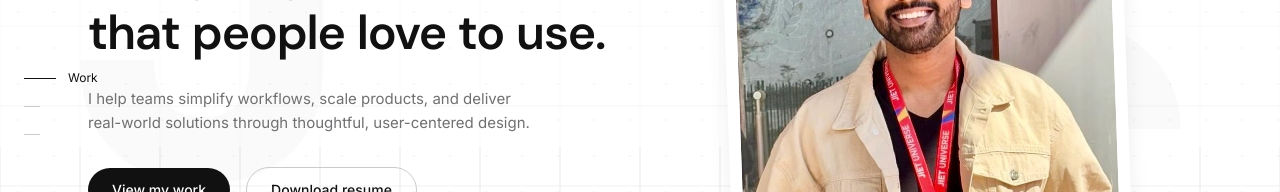
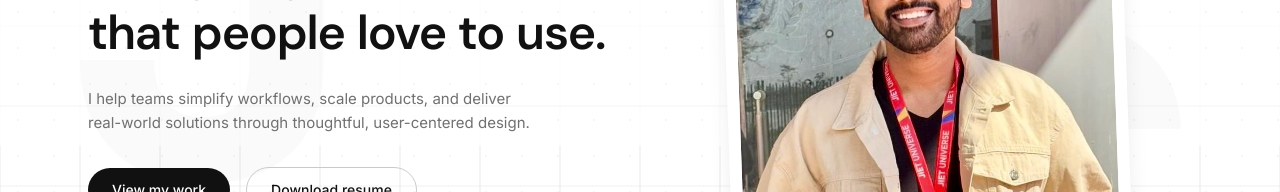
Before and after one commit to Jai-Sankhla/portfolio-website, a Next.js app: page / in a window 1280 px wide. Shown: the part 294-486 px from the top of the page. Built offline with nearby package versions, Linux system fonts and the light colour scheme.

Commit message:
remove: homepage TOC entirely

```diff
--- a/src/app/page.tsx
+++ b/src/app/page.tsx
@@ -5,20 +5,15 @@ import ProjectStack from "@/components/ProjectStack";
 import TestimonialGrid from "@/components/TestimonialGrid";
 import ScrollReveal from "@/components/ScrollReveal";
 import MagneticWrapper from "@/components/MagneticWrapper";
-import PageTOC from "@/components/PageTOC";
 import { site } from "@/data/site";
 
 export default function Home() {
   return (
     <>
       <HeroSection />
-      <div data-section-index="0">
-        <ProjectStack />
-      </div>
-      <div data-section-index="1">
-        <TestimonialGrid />
-      </div>
-      <section data-section-index="2" className="py-16 md:py-20">
+      <ProjectStack />
+      <TestimonialGrid />
+      <section className="py-16 md:py-20">
         <div className="max-w-6xl mx-auto px-6">
           <ScrollReveal>
             <h2 className="text-2xl md:text-3xl font-[family-name:var(--font-display)] font-semibold tracking-tight mb-4">
@@ -42,11 +37,6 @@ export default function Home() {
           </ScrollReveal>
         </div>
       </section>
-      <PageTOC sections={[
-        { id: "work", label: "Work" },
-        { id: "testimonials", label: "Testimonials" },
-        { id: "contact", label: "Contact" },
-      ]} />
     </>
   );
 }
```
